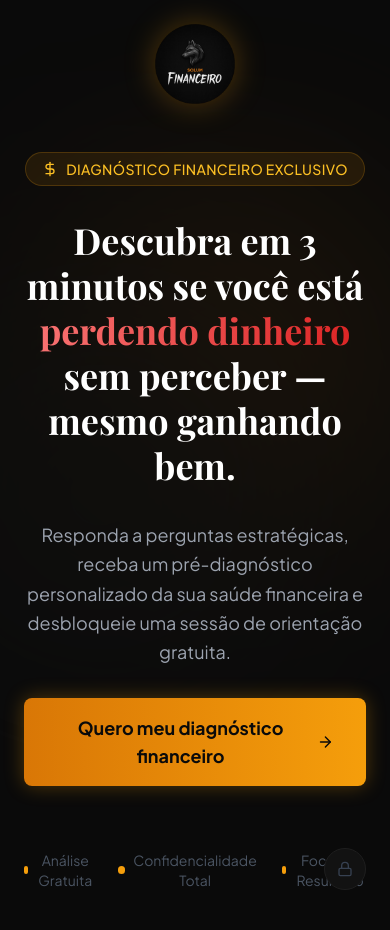
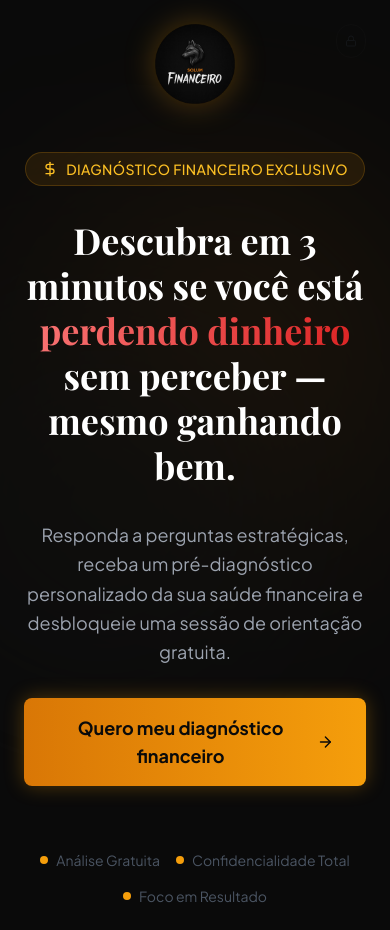
Before and after one commit to dksolum/leads, a React (Vite) app: page / in a window 390 px wide. Built offline with nearby package versions, Linux system fonts and the light colour scheme.

Commit message:
feat: add initial `LandingPage` component with animated UI and calls to action.

```diff
--- a/components/LandingPage.tsx
+++ b/components/LandingPage.tsx
@@ -75,31 +75,31 @@ export const LandingPage: React.FC<Props> = ({ onStart, onAdminClick }) => {
           initial={{ opacity: 0 }}
           animate={{ opacity: 1 }}
           transition={{ delay: 1, duration: 1 }}
-          className="flex items-center justify-center gap-6 pt-8 text-gray-600 text-sm"
+          className="flex flex-wrap items-center justify-center gap-4 md:gap-6 pt-8 text-gray-600 text-sm px-4"
         >
-          <div className="flex items-center gap-2">
+          <div className="flex items-center gap-2 whitespace-nowrap">
             <div className="w-2 h-2 rounded-full bg-gold-500"></div>
             <span>Análise Gratuita</span>
           </div>
-          <div className="flex items-center gap-2">
+          <div className="flex items-center gap-2 whitespace-nowrap">
             <div className="w-2 h-2 rounded-full bg-gold-500"></div>
             <span>Confidencialidade Total</span>
           </div>
-          <div className="flex items-center gap-2">
+          <div className="flex items-center gap-2 whitespace-nowrap">
             <div className="w-2 h-2 rounded-full bg-gold-500"></div>
             <span>Foco em Resultado</span>
           </div>
         </motion.div>
       </div>
 
-      {/* Admin Link at the bottom */}
-      <div className="absolute bottom-6 right-6 z-20">
+      {/* Admin Link - Moved to top-right for better mobile visibility */}
+      <div className="absolute top-6 right-6 z-20">
         <button
           onClick={onAdminClick}
-          className="p-3 bg-dark-900 border border-dark-800 rounded-full text-gray-700 hover:text-gold-500 hover:border-gold-900/30 transition-all group lg:opacity-30 lg:hover:opacity-100"
+          className="p-2 md:p-3 bg-dark-900/50 hover:bg-dark-900 border border-dark-800 rounded-full text-gray-700 hover:text-gold-500 hover:border-gold-900/30 transition-all group opacity-20 hover:opacity-100"
           title="Área Administrativa"
         >
-          <Lock className="w-4 h-4" />
+          <Lock className="w-3 h-3 md:w-4 h-4" />
         </button>
       </div>
     </div>
```
